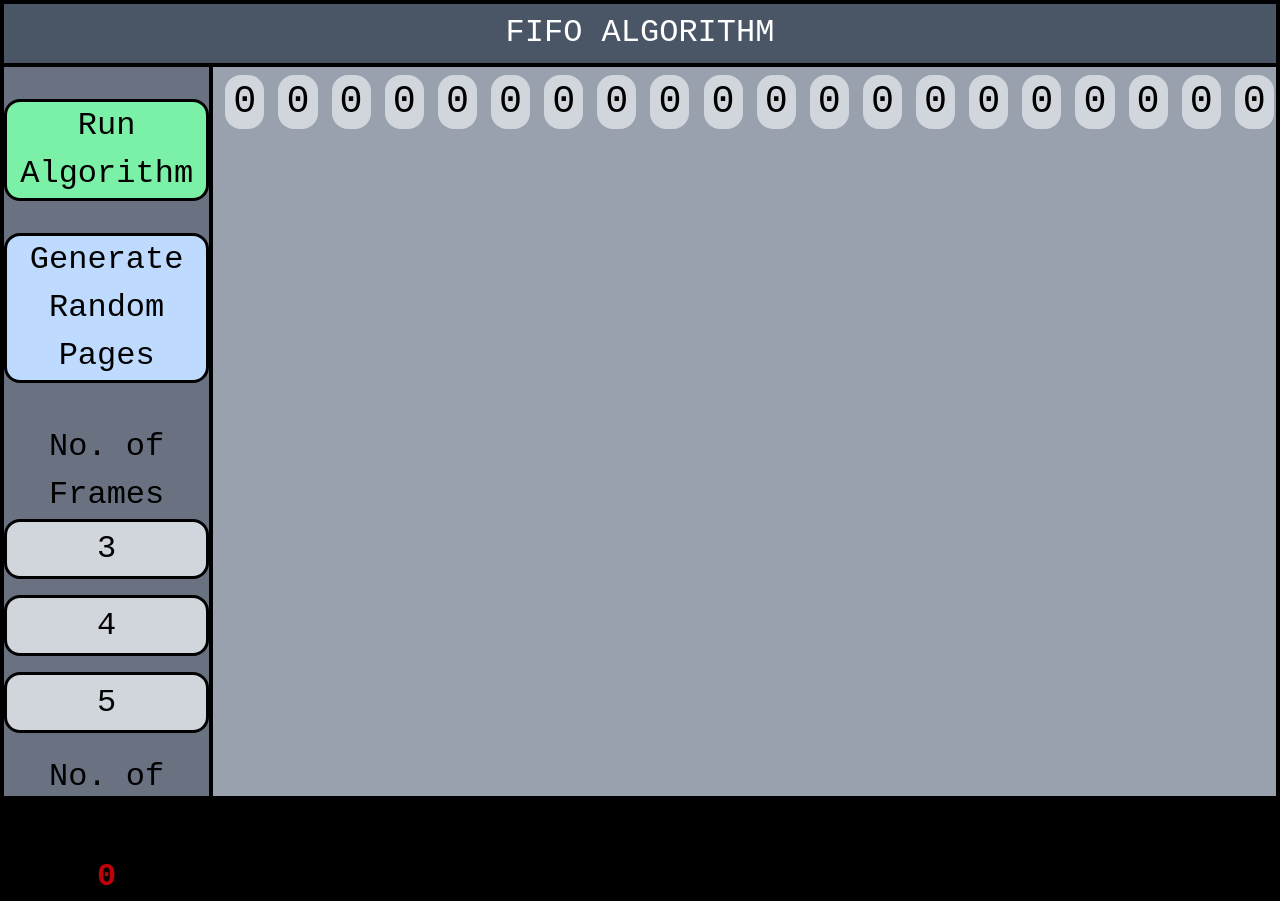
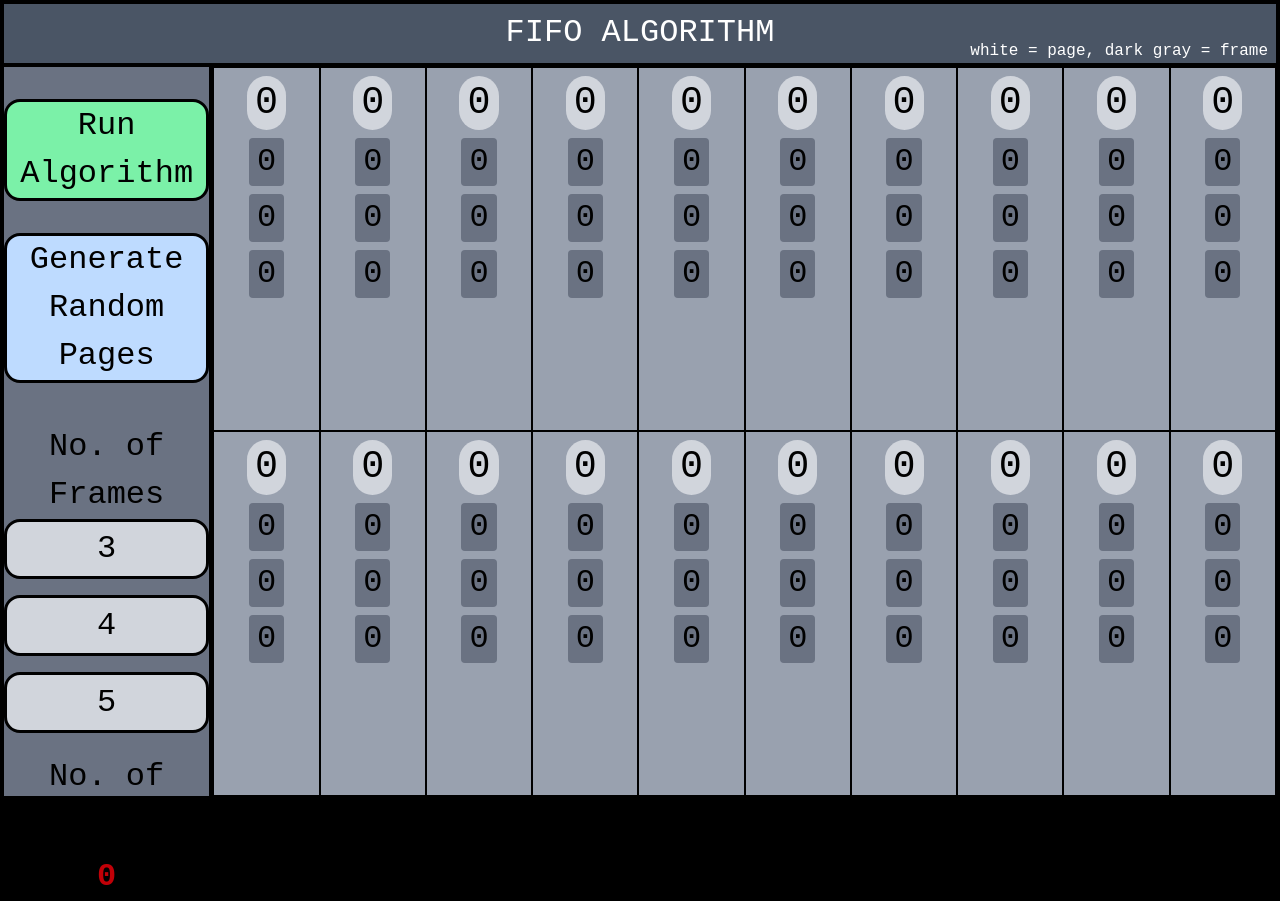
Before and after one commit to pooperdoop/OSCaseStudy, a React (Vite) app in the folder my-app/: page / in a window 1280 px wide. Built offline with nearby package versions, Linux system fonts and the light colour scheme.

Commit message:
added frames relative to each page

```diff
--- a/my-app/src/App.jsx
+++ b/my-app/src/App.jsx
@@ -2,8 +2,10 @@ import React, { useState } from 'react'
 
 function App() {
 
-  const [pages, setPages] = useState([0,0,0,0,0,0,0,0,0,0,0,0,0,0,0,0,0,0,0,0])
-  const [frames, setFrames] = useState([3,4,5])
+  const [pages, setPages] = useState([0,0,0,0,0,0,0,0,0,0,0,0,0,0,0,0,0,0,0,0]);
+  const pageNumber = 0;
+  const [frames, setFrames] = useState([0,0,0]);
+  const [framesNum, setFramesNum] = useState([3,4,5]);
   const [faults, setFaults] = useState(0);
 
   function handleChangeValue(index){
@@ -32,8 +34,9 @@ function App() {
 
   return (
     <section className='bg-gray-300 w-full h-full '>
-    <div className='w-full h-1/12 bg-gray-600 border-4 justify-center items-center flex'>
+    <div className='w-full h-1/12 bg-gray-600 border-4 justify-center items-center flex relative'>
         <h1 className='text-white titleText'>FIFO ALGORITHM</h1>
+        <p className='absolute bottom-0 right-2 text-white'>white = page, dark gray = frame</p>
     </div>
 
     <div className='h-11/12 w-full bg-white relative'>
@@ -44,19 +47,25 @@ function App() {
 
         <h1 className='buttonText text-center mt-10'>No. of Frames</h1>
 
-        {frames.map((frame, _) =>
-        <button className='w-12/12 buttonText h-1/12 mb-4 rounded-2xl bg-gray-300 buttonText border-3'>{frame}</button>)}
+        {framesNum.map((frameNum, _) =>
+        <button className='w-12/12 buttonText h-1/12 mb-4 rounded-2xl bg-gray-300 buttonText border-3'>{frameNum}</button>)}
 
         <h1 className='buttonText text-black text-center mt-1'>No. of Faults:</h1>
-        <h1 className='buttonText text-black text-center mt-1 text-red-700 font-bold'>{faults}</h1>
+        <h1 className='buttonText text-center mt-1 text-red-700 font-bold'>{faults}</h1>
       </div>
 
-      <div className='h-full md:w-10/12 bg-gray-400 border-4 border-t-0 border-l-0 absolute right-0 w-7/12 justify-center grid grid-cols-5 lg:grid-cols-20 md:grid-cols-10 '>
+      <div className='h-full md:w-10/12 bg-gray-400 border-4 border-t-0 border-l-0 absolute right-0 w-7/12 justify-center grid grid-cols-5 md:grid-cols-10 '>
 
         {pages.map((page, index)=>
-        <div className='bg-gray-300 ml-2 sm:ml-1 md:ml-3 w-fit h-fit p-2 rounded-2xl mt-2 text-7xl pageReference' key={index} onClick={() => handleChangeValue(index)}>
-          {page}
-        </div>)}
+            <div className='flex-col border justify-center items-center'>
+                <div className='bg-gray-300 ml-auto mr-auto  w-fit h-fit p-2 rounded-3xl mt-2 text-7xl pageReference' key={index} onClick={() => handleChangeValue(index)}>
+                  {page}
+                </div>
+              {frames.map((frame,i)=>
+                <div className='bg-gray-500 ml-auto mr-auto  w-fit h-fit p-2 rounded mt-2 text-7xl frameText'>
+                  {frame}
+                </div>)}
+            </div>)}
 
       </div>
 
--- a/my-app/src/index.css
+++ b/my-app/src/index.css
@@ -20,3 +20,7 @@ body{
 .buttonText{
   font-size: clamp(1rem, 3vw, 2rem);
 }
+
+.frameText{
+  font-size: clamp(1rem, 3vw, 2rem);
+}
```
